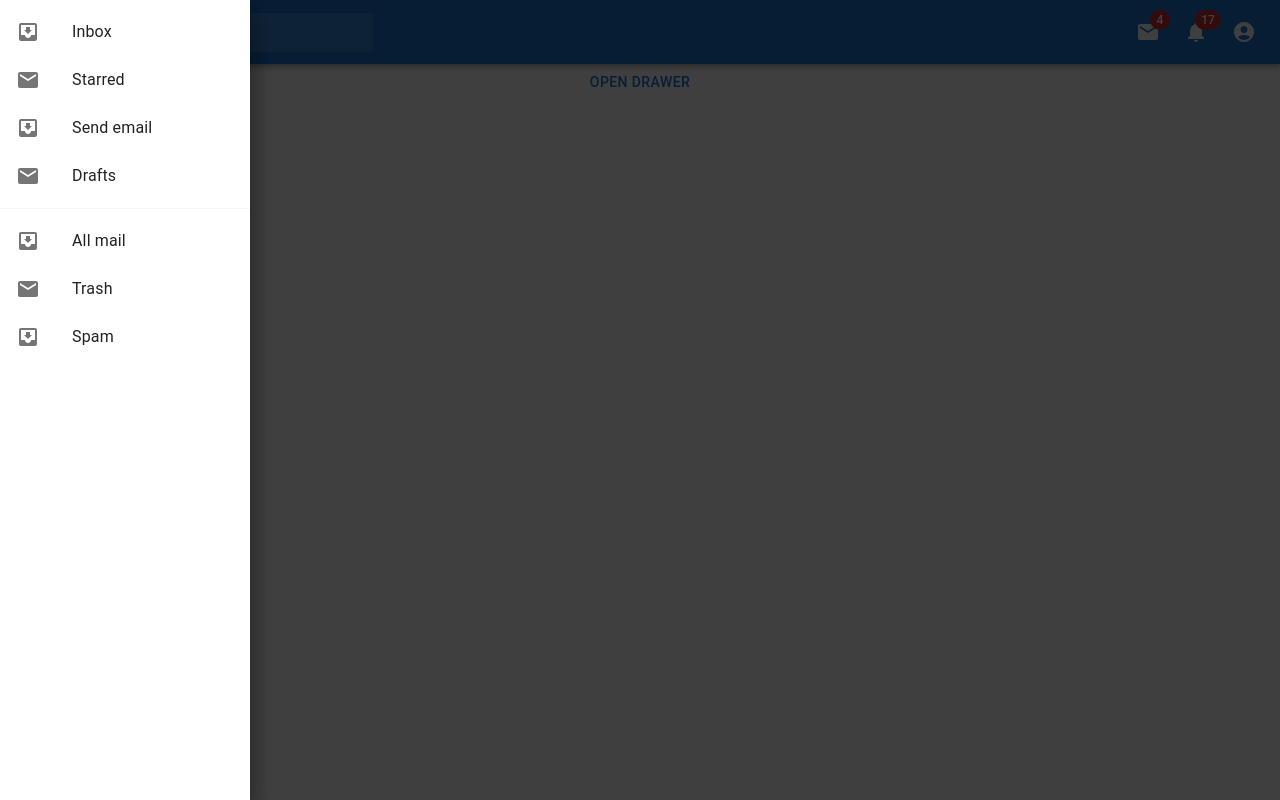
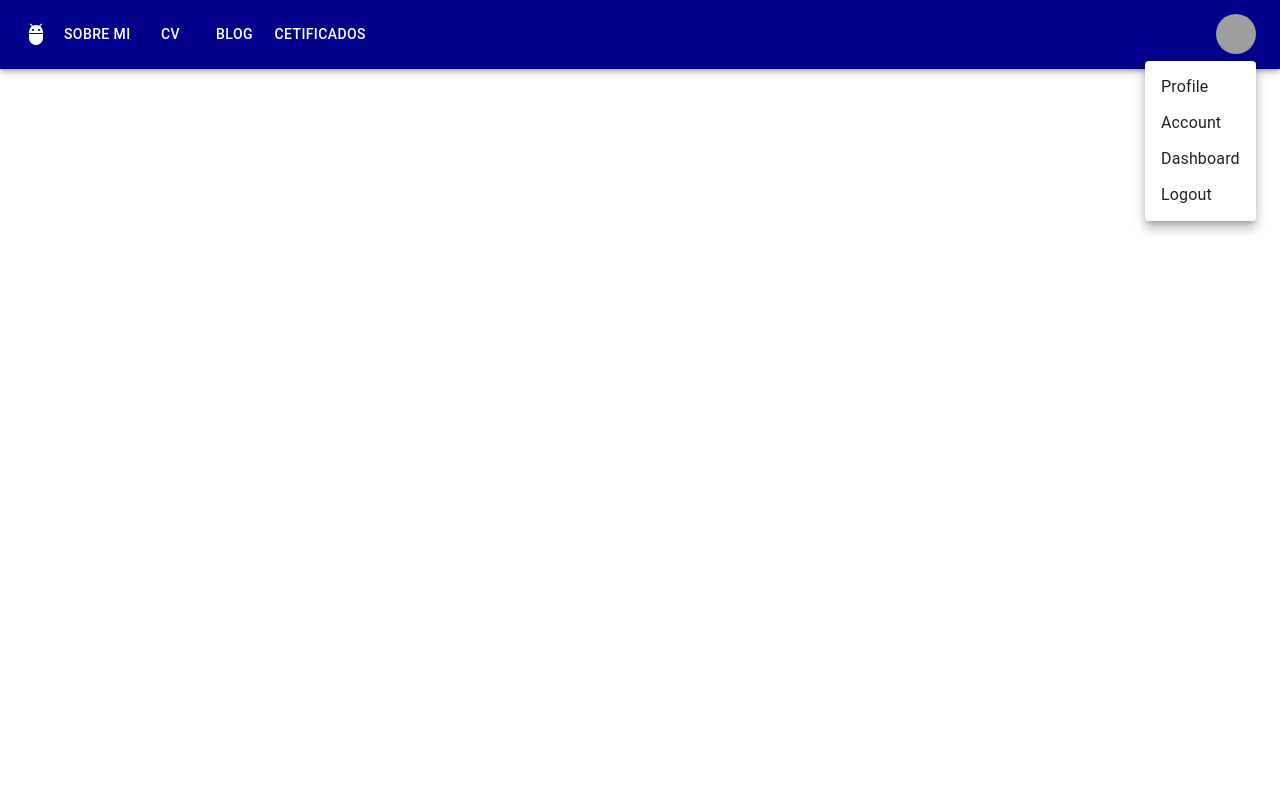
Before and after one commit to Amancayjesus136/React-Back-End, a React (Create React App) app: page / in a window 1280 px wide. Both pictures are taken after a click on the button "Open settings". Built offline with nearby package versions, Linux system fonts and the light colour scheme; grey boxes are pictures that could not be loaded.

Commit message:
bodyinfo

```diff
--- a/src/layouts/MenuUser.js
+++ b/src/layouts/MenuUser.js
@@ -1,294 +1,164 @@
 import React, { useState } from "react";
-import { styled, alpha, useTheme } from "@mui/material/styles";
-import AppBar from "@mui/material/AppBar";
-import Box from "@mui/material/Box";
-import Toolbar from "@mui/material/Toolbar";
-import IconButton from "@mui/material/IconButton";
-import Typography from "@mui/material/Typography";
-import InputBase from "@mui/material/InputBase";
-import Badge from "@mui/material/Badge";
-import MenuItem from "@mui/material/MenuItem";
-import Menu from "@mui/material/Menu";
-import MenuIcon from "@mui/icons-material/Menu";
-import SearchIcon from "@mui/icons-material/Search";
-import AccountCircle from "@mui/icons-material/AccountCircle";
-import MailIcon from "@mui/icons-material/Mail";
-import NotificationsIcon from "@mui/icons-material/Notifications";
-import MoreIcon from "@mui/icons-material/MoreVert";
-import Drawer from "@mui/material/Drawer";
-import Button from "@mui/material/Button";
-import List from "@mui/material/List";
-import Divider from "@mui/material/Divider";
-import ListItem from "@mui/material/ListItem";
-import ListItemButton from "@mui/material/ListItemButton";
-import ListItemIcon from "@mui/material/ListItemIcon";
-import ListItemText from "@mui/material/ListItemText";
-import InboxIcon from "@mui/icons-material/MoveToInbox";
+import AppBar from '@mui/material/AppBar';
+import Box from '@mui/material/Box';
+import Toolbar from '@mui/material/Toolbar';
+import IconButton from '@mui/material/IconButton';
+import Typography from '@mui/material/Typography';
+import Menu from '@mui/material/Menu';
+import MenuIcon from '@mui/icons-material/Menu';
+import Container from '@mui/material/Container';
+import Avatar from '@mui/material/Avatar';
+import Button from '@mui/material/Button';
+import Tooltip from '@mui/material/Tooltip';
+import MenuItem from '@mui/material/MenuItem';
+import AdbIcon from '@mui/icons-material/Adb';
 
 const MenuUser = () => {
-    const [open, setOpen] = useState(false);
+    const pages = ['Sobre mi', 'CV', 'Blog', 'Cetificados'];
+    const settings = ['Profile', 'Account', 'Dashboard', 'Logout'];
 
-    const toggleDrawer = (newOpen) => () => {
-        setOpen(newOpen);
+    const [anchorElNav, setAnchorElNav] = React.useState(null);
+    const [anchorElUser, setAnchorElUser] = React.useState(null);
+
+    const handleOpenNavMenu = (event) => {
+        setAnchorElNav(event.currentTarget);
     };
 
-    const DrawerList = (
-        <Box sx={{ width: 250 }} role="presentation" onClick={toggleDrawer(false)}>
-        <List>
-            {["Inbox", "Starred", "Send email", "Drafts"].map((text, index) => (
-            <ListItem key={text} disablePadding>
-                <ListItemButton>
-                <ListItemIcon>
-                    {index % 2 === 0 ? <InboxIcon /> : <MailIcon />}
-                </ListItemIcon>
-                <ListItemText primary={text} />
-                </ListItemButton>
-            </ListItem>
-            ))}
-        </List>
-        <Divider />
-        <List>
-            {["All mail", "Trash", "Spam"].map((text, index) => (
-            <ListItem key={text} disablePadding>
-                <ListItemButton>
-                <ListItemIcon>
-                    {index % 2 === 0 ? <InboxIcon /> : <MailIcon />}
-                </ListItemIcon>
-                <ListItemText primary={text} />
-                </ListItemButton>
-            </ListItem>
-            ))}
-        </List>
-        </Box>
-    );
-
-    const theme = useTheme();
-
-    const Search = styled("div")(({ theme }) => ({
-        position: "relative",
-        borderRadius: theme.shape.borderRadius,
-        backgroundColor: alpha(theme.palette.common.white, 0.15),
-        "&:hover": {
-        backgroundColor: alpha(theme.palette.common.white, 0.25),
-        },
-        marginRight: theme.spacing(2),
-        marginLeft: 0,
-        width: "100%",
-        [theme.breakpoints.up("sm")]: {
-        marginLeft: theme.spacing(3),
-        width: "auto",
-        },
-    }));
-
-    const SearchIconWrapper = styled("div")(({ theme }) => ({
-        padding: theme.spacing(0, 2),
-        height: "100%",
-        position: "absolute",
-        pointerEvents: "none",
-        display: "flex",
-        alignItems: "center",
-        justifyContent: "center",
-    }));
-
-    const StyledInputBase = styled(InputBase)(({ theme }) => ({
-        color: "inherit",
-        "& .MuiInputBase-input": {
-        padding: theme.spacing(1, 1, 1, 0),
-        paddingLeft: `calc(1em + ${theme.spacing(4)})`,
-        transition: theme.transitions.create("width"),
-        width: "100%",
-        [theme.breakpoints.up("md")]: {
-            width: "20ch",
-        },
-        },
-    }));
-
-    const [anchorEl, setAnchorEl] = useState(null);
-    const [mobileMoreAnchorEl, setMobileMoreAnchorEl] = useState(null);
-
-    const isMenuOpen = Boolean(anchorEl);
-    const isMobileMenuOpen = Boolean(mobileMoreAnchorEl);
-
-    const handleProfileMenuOpen = (event) => {
-        setAnchorEl(event.currentTarget);
+    const handleOpenUserMenu = (event) => {
+        setAnchorElUser(event.currentTarget);
     };
 
-    const handleMobileMenuClose = () => {
-        setMobileMoreAnchorEl(null);
+    const handleCloseNavMenu = () => {
+        setAnchorElNav(null);
     };
 
-    const handleMenuClose = () => {
-        setAnchorEl(null);
-        handleMobileMenuClose();
+    const handleCloseUserMenu = () => {
+        setAnchorElUser(null);
     };
 
-    const handleMobileMenuOpen = (event) => {
-        setMobileMoreAnchorEl(event.currentTarget);
-    };
+    return (
+        <AppBar position="static" sx={{ backgroundColor: 'darkblue' }}>
+            <Container maxWidth="xl">
+                <Toolbar disableGutters>
+                    <AdbIcon sx={{ display: { xs: 'none', md: 'flex' }, mr: 1 }} />
+                    {/* <Typography
+                        variant="h6"
+                        noWrap
+                        component="a"
+                        href="#app-bar-with-responsive-menu"
+                        sx={{
+                            mr: 2,
+                            display: { xs: 'none', md: 'flex' },
+                            fontFamily: 'monospace',
+                            fontWeight: 700,
+                            letterSpacing: '.3rem',
+                            color: 'inherit',
+                            textDecoration: 'none',
+                        }}
+                    >
+                        LOGO
+                    </Typography> */}
 
-    const menuId = "primary-search-account-menu";
-    const renderMenu = (
-        <Menu
-        anchorEl={anchorEl}
-        anchorOrigin={{
-            vertical: "top",
-            horizontal: "right",
-        }}
-        id={menuId}
-        keepMounted
-        transformOrigin={{
-            vertical: "top",
-            horizontal: "right",
-        }}
-        open={isMenuOpen}
-        onClose={handleMenuClose}
-        >
-        <MenuItem onClick={handleMenuClose}>Profile</MenuItem>
-        <MenuItem onClick={handleMenuClose}>My account</MenuItem>
-        </Menu>
-    );
-
-    const mobileMenuId = "primary-search-account-menu-mobile";
-    const renderMobileMenu = (
-        <Menu
-        anchorEl={mobileMoreAnchorEl}
-        anchorOrigin={{
-            vertical: "top",
-            horizontal: "right",
-        }}
-        id={mobileMenuId}
-        keepMounted
-        transformOrigin={{
-            vertical: "top",
-            horizontal: "right",
-        }}
-        open={isMobileMenuOpen}
-        onClose={handleMobileMenuClose}
-        >
-        <MenuItem>
-            <IconButton size="large" aria-label="show 4 new mails" color="inherit">
-            <Badge badgeContent={4} color="error">
-                <MailIcon />
-            </Badge>
-            </IconButton>
-            <p>Messages</p>
-        </MenuItem>
-        <MenuItem>
-            <IconButton
-            size="large"
-            aria-label="show 17 new notifications"
-            color="inherit"
-            >
-            <Badge badgeContent={17} color="error">
-                <NotificationsIcon />
-            </Badge>
-            </IconButton>
-            <p>Notifications</p>
-        </MenuItem>
-        <MenuItem onClick={handleProfileMenuOpen}>
+                    <Box sx={{ flexGrow: 1, display: { xs: 'flex', md: 'none' } }}>
                         <IconButton
                             size="large"
                             aria-label="account of current user"
-            aria-controls="primary-search-account-menu"
+                            aria-controls="menu-appbar"
                             aria-haspopup="true"
+                            onClick={handleOpenNavMenu}
                             color="inherit"
-            >
-            <AccountCircle />
-            </IconButton>
-            <p>Profile</p>
-        </MenuItem>
-        </Menu>
-    );
-
-    return (
-        <Box sx={{ flexGrow: 1 }}>
-        <AppBar position="static">
-            <Toolbar>
-            <IconButton
-            size="large"
-            edge="start"
-            color="inherit"
-            aria-label="open drawer"
-            sx={{ mr: 2 }}
-            onClick={toggleDrawer(true)}
                         >
                             <MenuIcon />
                         </IconButton>
-            <Drawer open={open} onClose={toggleDrawer(false)}>
-            {DrawerList}
-            </Drawer>
+                        <Menu
+                            id="menu-appbar"
+                            anchorEl={anchorElNav}
+                            anchorOrigin={{
+                                vertical: 'bottom',
+                                horizontal: 'left',
+                            }}
+                            keepMounted
+                            transformOrigin={{
+                                vertical: 'top',
+                                horizontal: 'left',
+                            }}
+                            open={Boolean(anchorElNav)}
+                            onClose={handleCloseNavMenu}
+                            sx={{
+                                display: { xs: 'block', md: 'none' },
+                            }}
+                        >
+                            {pages.map((page) => (
+                                <MenuItem key={page} onClick={handleCloseNavMenu}>
+                                    <Typography textAlign="center">{page}</Typography>
+                                </MenuItem>
+                            ))}
+                        </Menu>
+                    </Box>
 
+                    <AdbIcon sx={{ display: { xs: 'flex', md: 'none' }, mr: 1 }} />
                     <Typography
-                variant="h6"
+                        variant="h5"
                         noWrap
-                component="div"
-                sx={{ display: { xs: "none", sm: "block" } }}
+                        component="a"
+                        href="#app-bar-with-responsive-menu"
+                        sx={{
+                            mr: 2,
+                            display: { xs: 'flex', md: 'none' },
+                            flexGrow: 1,
+                            fontFamily: 'monospace',
+                            fontWeight: 700,
+                            letterSpacing: '.3rem',
+                            color: 'inherit',
+                            textDecoration: 'none',
+                        }}
                     >
-                MUI
+                        LOGO
                     </Typography>
-            <Search>
-                <SearchIconWrapper>
-                <SearchIcon />
-                </SearchIconWrapper>
-                <StyledInputBase
-                placeholder="Search…"
-                inputProps={{ "aria-label": "search" }}
-                />
-            </Search>
-            <Box sx={{ flexGrow: 1 }} />
-            <Box sx={{ display: { xs: "none", md: "flex" } }}>
-                <IconButton
-                size="large"
-                aria-label="show 4 new mails"
-                color="inherit"
+                    <Box sx={{ flexGrow: 1, display: { xs: 'none', md: 'flex' } }}>
+                        {pages.map((page) => (
+                            <Button
+                                key={page}
+                                onClick={handleCloseNavMenu}
+                                sx={{ my: 2, color: 'white', display: 'block' }}
                             >
-                <Badge badgeContent={4} color="error">
-                    <MailIcon />
-                </Badge>
+                                {page}
+                            </Button>
+                        ))}
+                    </Box>
+
+                    <Box sx={{ flexGrow: 0 }}>
+                        <Tooltip title="Open settings">
+                            <IconButton onClick={handleOpenUserMenu} sx={{ p: 0 }}>
+                                <Avatar alt="Remy Sharp" src="/static/images/avatar/2.jpg" />
                             </IconButton>
-                <IconButton
-                size="large"
-                aria-label="show 17 new notifications"
-                color="inherit"
+                        </Tooltip>
+                        <Menu
+                            sx={{ mt: '45px' }}
+                            id="menu-appbar"
+                            anchorEl={anchorElUser}
+                            anchorOrigin={{
+                                vertical: 'top',
+                                horizontal: 'right',
+                            }}
+                            keepMounted
+                            transformOrigin={{
+                                vertical: 'top',
+                                horizontal: 'right',
+                            }}
+                            open={Boolean(anchorElUser)}
+                            onClose={handleCloseUserMenu}
                         >
-                <Badge badgeContent={17} color="error">
-                    <NotificationsIcon />
-                </Badge>
-                </IconButton>
-                <IconButton
-                size="large"
-                edge="end"
-                aria-label="account of current user"
-                aria-controls={menuId}
-                aria-haspopup="true"
-                onClick={handleProfileMenuOpen}
-                color="inherit"
-                >
-                <AccountCircle />
-                </IconButton>
-            </Box>
-            <Box sx={{ display: { xs: "flex", md: "none" } }}>
-                <IconButton
-                size="large"
-                aria-label="show more"
-                aria-controls={mobileMenuId}
-                aria-haspopup="true"
-                onClick={handleMobileMenuOpen}
-                color="inherit"
-                >
-                <MoreIcon />
-                </IconButton>
+                            {settings.map((setting) => (
+                                <MenuItem key={setting} onClick={handleCloseUserMenu}>
+                                    <Typography textAlign="center">{setting}</Typography>
+                                </MenuItem>
+                            ))}
+                        </Menu>
                     </Box>
                 </Toolbar>
+            </Container>
         </AppBar>
-        {renderMobileMenu}
-        {renderMenu}
-
-        <Button onClick={toggleDrawer(true)}>Open drawer</Button>
-        <Drawer open={open} onClose={toggleDrawer(false)}>
-            {DrawerList}
-        </Drawer>
-        </Box>
     );
 };
 
```
Also changed, not shown: src/view/Auth/Login.js (added), src/view/Auth/Register.js (added). Lines whose indentation alone changed are shown as unchanged.
